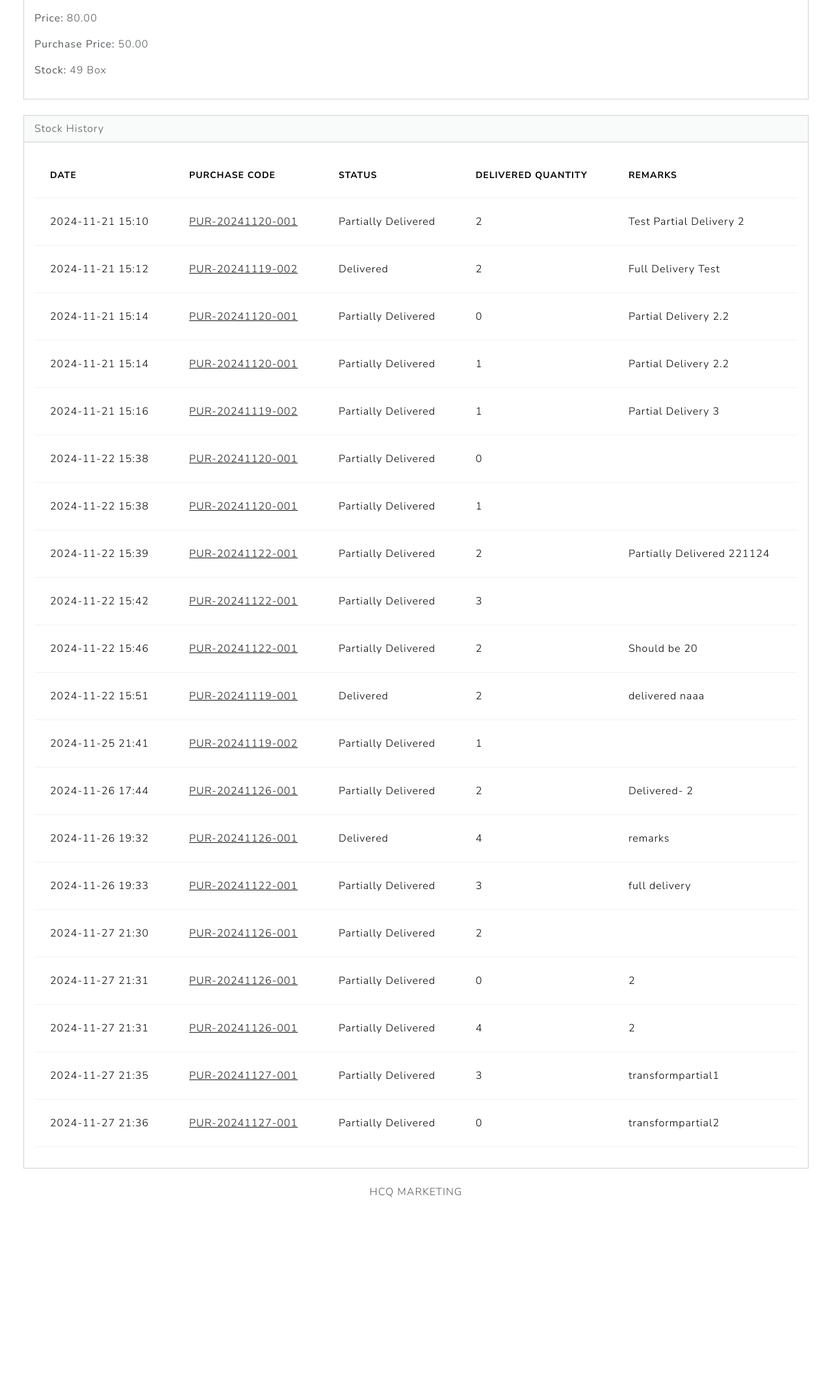
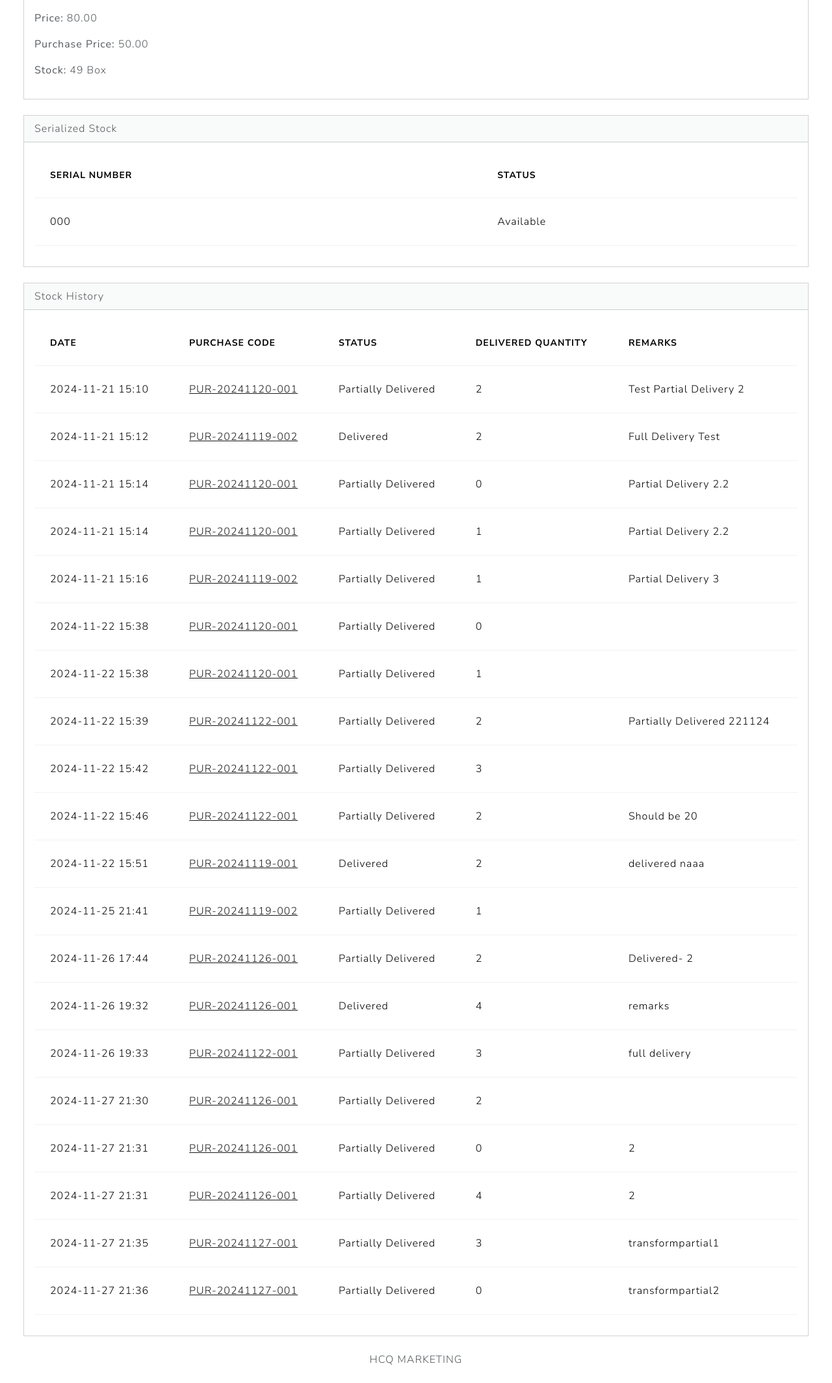
Before and after one commit to jammakiling/merged_hcqmarketing, a Django app: template inventory/templates/inventory/product_detail.html in a window 1280 px wide. Shown: the part 291-2419 px from the top of the page at 65% size. Before the commit the page ends 2133 px from the top, so only its background shows below. Run offline with Django 5.2, Linux system fonts and the light colour scheme; the template is opened without the code that fills it: values that come from a table or form of the project are taken from there, others are empty; data comes from the database, SQL or seed files in the repository; both versions use the stored data as it was after the commit; tables that the repository leaves empty hold one stand-in row (values such as "Sample post"); some libraries are stand-ins or nearby versions.

Commit message:
Serialized models.py products added

```diff
--- a/inventory/models.py
+++ b/inventory/models.py
@@ -8,6 +8,13 @@ class Inventory(models.Model):
     def __str__(self):
         return f"Inventory for {self.product.product_name}"
 
+class SerializedInventory(models.Model):
+    inventory = models.ForeignKey(Inventory, on_delete=models.CASCADE, related_name='serialized_items')
+    serial_number = models.CharField(max_length=100, unique=True)
+    status = models.CharField(max_length=50, choices=(('Available', 'Available'), ('In Use', 'In Use'), ('Damaged', 'Damaged')), default='Available')
+
+    def __str__(self):
+        return f"{self.serial_number} ({self.inventory.product.product_name})"
 
 class StockHistory(models.Model):
     inventory = models.ForeignKey(Inventory, on_delete=models.CASCADE, related_name="stock_history")
--- a/inventory/templates/inventory/product_detail.html
+++ b/inventory/templates/inventory/product_detail.html
@@ -12,6 +12,34 @@
         <p><strong>Stock:</strong> {{ inventory.inventory_stock }} {{ inventory.product.product_unit }}</p>
     </div>
 </div>
+
+{% if serialized_items %}
+<div class="card ms-4 me-4 mb-4">
+    <div class="card-header">Serialized Stock</div>
+    <div class="card-body">
+        {% if serialized_items %}
+        <table class="table table-hover">
+            <thead>
+                <tr>
+                    <th>Serial Number</th>
+                    <th>Status</th>
+                </tr>
+            </thead>
+            <tbody>
+                {% for item in serialized_items %}
+                <tr>
+                    <td>{{ item.serial_number }}</td>
+                    <td>{{ item.status }}</td>
+                </tr>
+                {% endfor %}
+            </tbody>
+        </table>
+        {% else %}
+        <p>No serialized stock available for this product.</p>
+        {% endif %}
+    </div>
+</div>
+{% endif %}
 
 <div class="card ms-4 me-4 mb-4">
     <div class="card-header">Stock History</div>
--- a/products/models.py
+++ b/products/models.py
@@ -2,16 +2,13 @@ from django.db import models
 
 # Create your models here.
 class Product(models.Model):
-
-    product_code = models.CharField(max_length=100 ,default='DEFAULT_CODE')
+    product_code = models.CharField(max_length=100, default='DEFAULT_CODE')
     product_name = models.CharField(max_length=100)
     product_descript = models.TextField()
     product_price = models.DecimalField(max_digits=10, decimal_places=2)
     product_unit = models.CharField(max_length=50)
     purchase_price = models.DecimalField(max_digits=10, decimal_places=2, null=True, blank=True)  # Price from supplier (optional)
-
-
-
+    is_serialized = models.BooleanField(default=False)  # New field
 
     def __str__(self):
         return f"Product: {self.product_name}"
```
Also changed, not shown: inventory/templates/inventory/index.html (+8 -1 lines), inventory/views.py (+13 -2 lines), products/forms.py (+5 -3 lines), products/templates/products/add.html (+8 -9 lines), products/templates/products/product_edit.html (+18 -9 lines), products/views.py (+4 -33 lines), db.sqlite3, inventory/migrations/0003_serializedinventory.py (added), products/migrations/0006_product_is_serialized.py (added).
